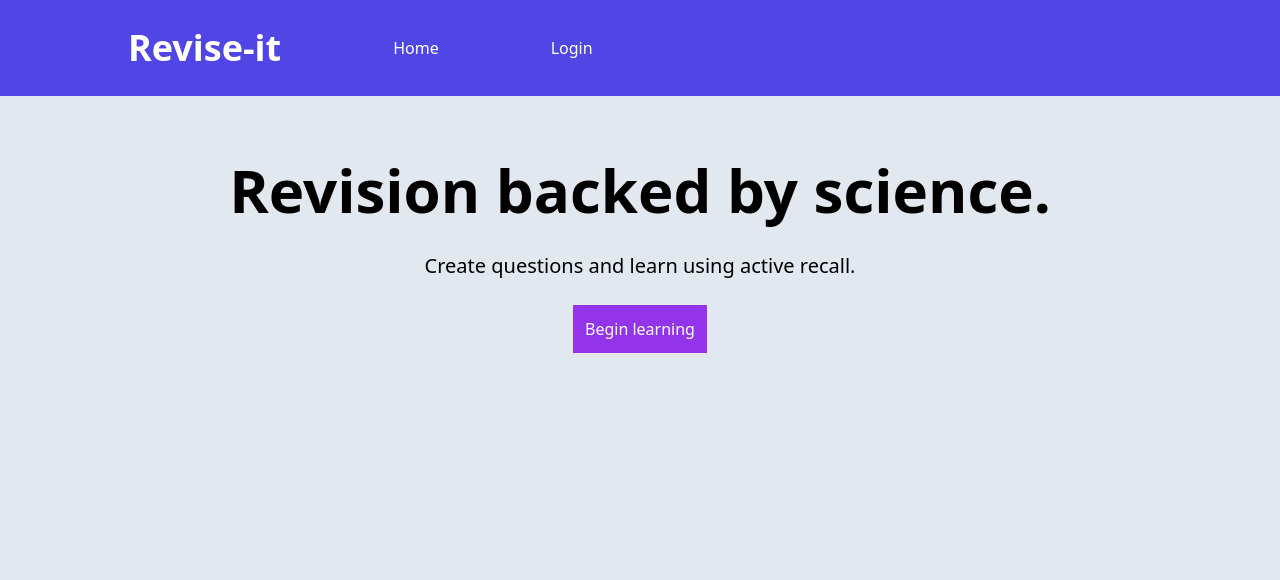
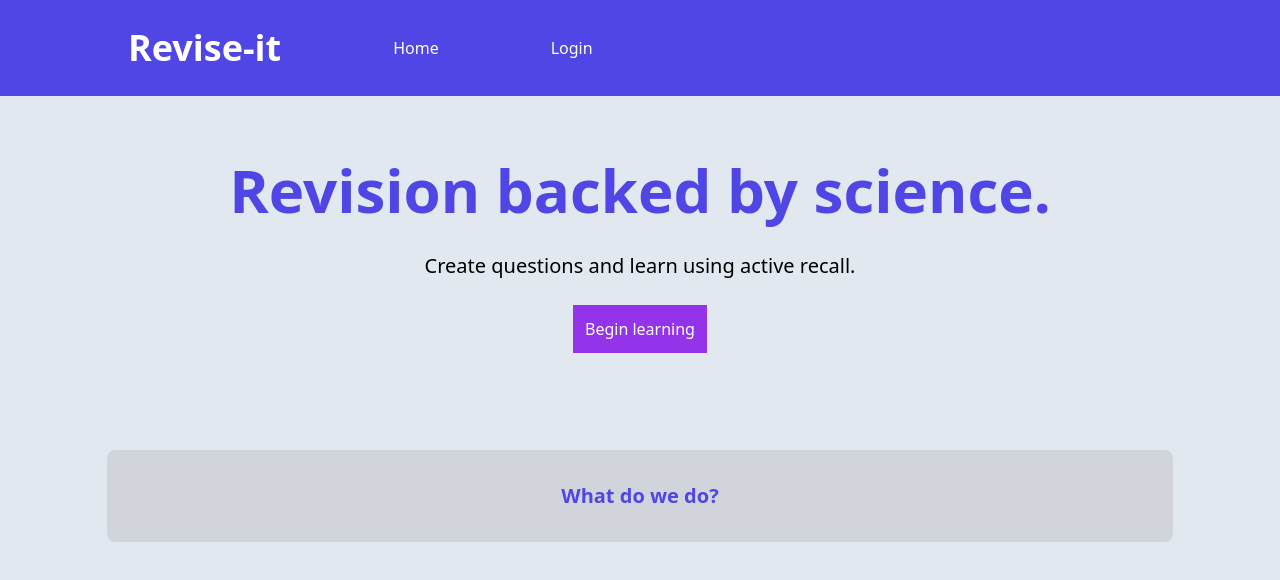
Before and after one commit to liam1703/revise-it, a Vue app in the folder frontend/: page / in a window 1280 px wide. Shown: the top 580 px of the page. Built offline with nearby package versions, Linux system fonts and the light colour scheme.

Commit message:
Finish homepage starter

```diff
--- a/frontend/src/views/Home.vue
+++ b/frontend/src/views/Home.vue
@@ -1,13 +1,15 @@
 <template>
   <div class="bg-slate-200 h-screen w-screen">
     <navbar />
-    <div>
-      <h1 class="text-center text-6xl mt-16 font-semibold">Revision backed by science.</h1>
-      <h4 class="text-center text-xl mt-8">Create questions and learn using active recall.</h4>
+    <div class="w-screen">
+      <h1 class="text-center text-6xl mt-16 font-semibold text-indigo-600">Revision backed by science.</h1>
+      <h4 class="text-center text-xl mt-8 text-black">Create questions and learn using active recall.</h4>
       <div class="text-center w-screen mt-6">
         <button @click.prevent="goToLogin" class="text-center border border-solid bg-purple-600 text-white p-3 hover:rounded-lg">Begin learning</button>
       </div>
-
+      <div class="bg-gray-300 text-center rounded-lg w-10/12 mx-auto mt-24 p-8">
+        <h5 class="text-indigo-600 font-bold text-xl">What do we do?</h5>
+      </div>
     </div>
   </div>
 </template>
```
